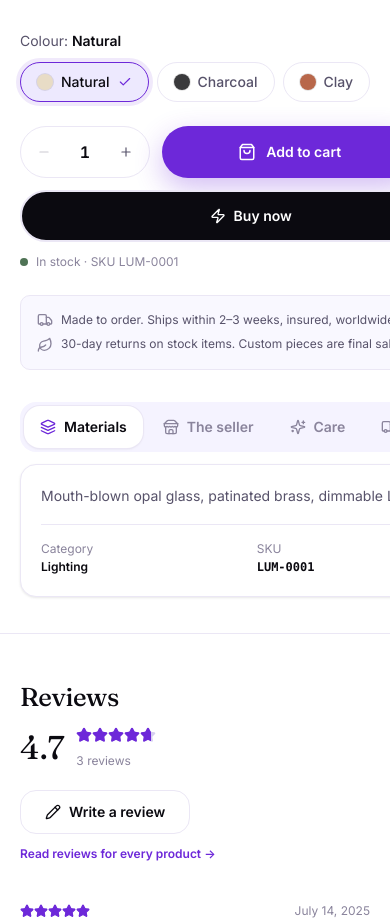
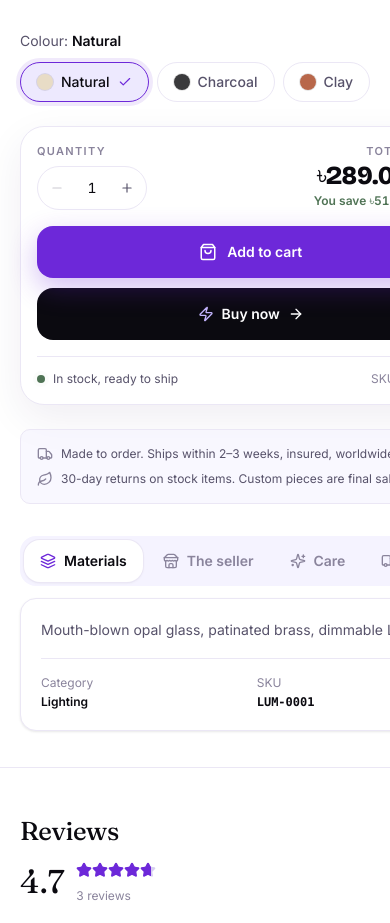
Before and after one commit to suvo-ambalait/e-commerce-website, a React (Vite) app in the folder ecommerce-frontend/: page /product/p1 in a window 390 px wide. Shown: the part 1083-2006 px from the top of the page. Built offline with nearby package versions, Linux system fonts and the light colour scheme.

Commit message:
feat: enhance ParcelCard and ProductDetailPage with improved UI elements and animations

```diff
--- a/ecommerce-frontend/src/features/account/components/ParcelCard.tsx
+++ b/ecommerce-frontend/src/features/account/components/ParcelCard.tsx
@@ -1,12 +1,20 @@
 import type { ReactNode } from 'react'
 import { Link } from 'react-router-dom'
-import { LuCheck, LuStore, LuX } from 'react-icons/lu'
+import type { IconType } from 'react-icons'
+import { LuCheck, LuHouse, LuPackage, LuStore, LuTruck, LuX } from 'react-icons/lu'
 import { cn } from '@/shared/lib/cn'
 import { formatPrice } from '@/shared/lib/format'
 import { useVendors } from '@/features/vendor/context/VendorContext'
 import type { Shipment } from '@/shared/types'
 import { AccountCard } from './AccountLayout'
 import { shipmentSteps } from '../lib/useCustomer'
+
+/** icon shown inside each tracker step */
+const stepIcon: Record<string, IconType> = {
+  Processing: LuPackage,
+  Shipped: LuTruck,
+  Delivered: LuHouse,
+}
 
 /** One shop's parcel: who sent it, a progress tracker, the items inside, and optional actions. */
 export function ParcelCard({ shipment, footer }: { shipment: Shipment; footer?: ReactNode }) {
@@ -38,45 +46,78 @@ export function ParcelCard({ shipment, footer }: { shipment: Shipment; footer?:
           This parcel was cancelled. You will not pay for it.
         </p>
       ) : (
-        <ol className="grid grid-cols-3" aria-label="Delivery progress">
+        <ol className="grid grid-cols-3 rounded-2xl bg-surface-sunken/60 px-2 py-4" aria-label="Delivery progress">
           {shipmentSteps.map((step, i) => {
             const done = i <= reached
+            const current = i === reached && i < shipmentSteps.length - 1
             return (
-              <li key={step} className="relative flex flex-col items-center text-center">
+              <li
+                key={step}
+                className="relative flex flex-col items-center text-center"
+                aria-current={i === reached ? 'step' : undefined}
+              >
+                {/* connector from the previous step; z-0 keeps it under every circle */}
                 {i > 0 && (
                   <span
-                    className={cn('absolute right-1/2 top-3.5 h-0.5 w-full -translate-y-1/2', done ? 'bg-accent' : 'bg-border')}
+                    className="absolute right-1/2 top-4 z-0 h-1 w-full -translate-y-1/2 overflow-hidden rounded-full bg-border"
                     aria-hidden
-                  />
+                  >
+                    <span
+                      className={cn(
+                        'block h-full origin-left rounded-full bg-accent transition-transform duration-700',
+                        done ? 'scale-x-100' : 'scale-x-0',
+                      )}
+                    />
+                  </span>
                 )}
-                <span
-                  className={cn(
-                    'relative flex h-7 w-7 items-center justify-center rounded-full text-xs font-semibold ring-4 ring-surface',
-                    done ? 'bg-accent text-on-accent' : 'bg-surface-sunken text-ink-mute',
-                  )}
-                >
-                  {done ? <LuCheck className="h-3.5 w-3.5" /> : i + 1}
+                <span className="relative z-10 flex h-8 w-8 items-center justify-center">
+                  {current && <span className="absolute inset-0 animate-ping rounded-full bg-accent/30" aria-hidden />}
+                  <span
+                    className={cn(
+                      'relative flex h-8 w-8 items-center justify-center rounded-full text-xs font-bold ring-4 ring-surface-sunken',
+                      done
+                        ? 'bg-accent text-on-accent shadow-[0_6px_14px_rgba(109,40,217,0.3)]'
+                        : 'border-2 border-border-strong! bg-surface text-ink-mute',
+                    )}
+                  >
+                    {(() => {
+                      const Icon = stepIcon[step] ?? LuCheck
+                      return <Icon className="h-4 w-4" aria-hidden />
+                    })()}
+                  </span>
                 </span>
-                <span className={cn('mt-1.5 text-caption font-semibold', done ? 'text-ink' : 'text-ink-mute')}>{step}</span>
+                <span className={cn('mt-2 text-caption font-semibold', done ? 'text-ink' : 'text-ink-mute')}>{step}</span>
+                {current && <span className="text-[11px] font-medium text-accent">Now</span>}
               </li>
             )
           })}
         </ol>
       )}
 
-      <ul className="mt-5 divide-y divide-border border-t border-border">
+      <ul className="mt-4 divide-y divide-border">
         {shipment.items.map((item) => (
-          <li key={item.key} className="flex items-center gap-3 py-3">
-            <Link to={`/product/${item.productId}`} className="shrink-0">
-              <img src={item.image} alt="" className="h-16 w-16 rounded-xl object-cover" />
+          <li key={item.key} className="flex items-center gap-3.5 py-3">
+            <Link to={`/product/${item.productId}`} className="group shrink-0 overflow-hidden rounded-xl ring-1 ring-border">
+              <img
+                src={item.image}
+                alt=""
+                className="h-16 w-16 object-cover transition-transform duration-300 group-hover:scale-105"
+              />
             </Link>
             <div className="min-w-0 flex-1">
               <Link to={`/product/${item.productId}`} className="line-clamp-1 text-sm font-semibold text-ink hover:text-accent">
                 {item.name}
               </Link>
-              <p className="text-caption text-ink-mute">
-                {[item.color, item.size].filter(Boolean).join(' · ')}
-                {(item.color || item.size) && ' · '}Qty {item.quantity}
+              <p className="mt-0.5 flex flex-wrap items-center gap-1.5 text-caption text-ink-mute">
+                {[item.color, item.size].filter(Boolean).map((v) => (
+                  <span key={v} className="rounded-md bg-surface-sunken px-1.5 py-px">
+                    {v}
+                  </span>
+                ))}
+                <span>
+                  Qty <span className="font-semibold text-ink-soft tabular-nums">{item.quantity}</span>
+                  {item.quantity > 1 && <span className="tabular-nums"> × {formatPrice(item.price)}</span>}
+                </span>
               </p>
             </div>
             <p className="text-sm font-semibold text-ink tabular-nums">{formatPrice(item.price * item.quantity)}</p>
@@ -84,7 +125,30 @@ export function ParcelCard({ shipment, footer }: { shipment: Shipment; footer?:
         ))}
       </ul>
 
-      {footer && <div className="mt-2 border-t border-border pt-4">{footer}</div>}
+      {/* how the parcel total adds up */}
+      <dl className="mt-1 space-y-1.5 rounded-2xl bg-surface-sunken/60 px-4 py-3 text-caption">
+        <BreakdownRow label="Items" value={formatPrice(shipment.subtotal)} />
+        {shipment.discount > 0 && (
+          <BreakdownRow label="Discount" value={`−${formatPrice(shipment.discount)}`} className="text-success" />
+        )}
+        <BreakdownRow label="Delivery" value={shipment.shipping === 0 ? 'Free' : formatPrice(shipment.shipping)} />
+        {shipment.tax > 0 && <BreakdownRow label="Tax" value={formatPrice(shipment.tax)} />}
+        <div className="flex items-center justify-between border-t border-border pt-2 text-sm font-bold text-ink">
+          <dt>Parcel total</dt>
+          <dd className="tabular-nums">{formatPrice(shipment.total)}</dd>
+        </div>
+      </dl>
+
+      {footer && <div className="mt-4 border-t border-border pt-4">{footer}</div>}
     </AccountCard>
   )
 }
+
+function BreakdownRow({ label, value, className }: { label: string; value: string; className?: string }) {
+  return (
+    <div className={cn('flex items-center justify-between text-ink-soft', className)}>
+      <dt>{label}</dt>
+      <dd className="tabular-nums">{value}</dd>
+    </div>
+  )
+}
--- a/ecommerce-frontend/src/features/catalog/pages/ProductDetailPage.tsx
+++ b/ecommerce-frontend/src/features/catalog/pages/ProductDetailPage.tsx
@@ -1,6 +1,6 @@
-import { useState } from 'react'
+import { useEffect, useRef, useState } from 'react'
 import { Link, useNavigate, useParams } from 'react-router-dom'
-import { motion } from 'motion/react'
+import { AnimatePresence, motion } from 'motion/react'
 import { LuArrowRight, LuCheck, LuLayers, LuSparkles, LuStore, LuTruck, LuZap } from 'react-icons/lu'
 import { useDocumentTitle } from '@/shared/hooks/useDocumentTitle'
 import {
@@ -16,7 +16,7 @@ import {
 } from '@/shared/ui'
 import { BagIcon, HeartIcon, TruckIcon, LeafIcon } from '@/shared/ui/icons'
 import { cn } from '@/shared/lib/cn'
-import { discountFraction, formatPercent } from '@/shared/lib/format'
+import { discountFraction, formatPercent, formatPrice } from '@/shared/lib/format'
 import { useCatalog } from '../context/CatalogContext'
 import { useCart } from '@/features/cart/context/CartContext'
 import { useWishlist } from '@/features/account/context/WishlistContext'
@@ -51,6 +51,9 @@ export function ProductDetailPage() {
   const [color, setColor] = useState(COLORS[0])
   const [size] = useState(SIZES[0])
   const [qty, setQty] = useState(1)
+  const [added, setAdded] = useState(false)
+  const addedTimer = useRef<number | undefined>(undefined)
+  useEffect(() => () => window.clearTimeout(addedTimer.current), [])
 
   useDocumentTitle(product ? `${product.name} · AmbalaEshop` : 'Product · AmbalaEshop')
 
@@ -74,9 +77,14 @@ export function ProductDetailPage() {
   const stock = statusFor(product)
   const soldOut = product.stock <= 0
 
+  const saving = product.originalPrice && product.originalPrice > product.price ? (product.originalPrice - product.price) * qty : 0
+
   const add = () => {
     addItem(product, { size, color, quantity: qty })
     notify(`${product.name} added to cart`, 'success')
+    setAdded(true)
+    window.clearTimeout(addedTimer.current)
+    addedTimer.current = window.setTimeout(() => setAdded(false), 1600)
   }
 
   const buyNow = () => {
@@ -152,29 +160,42 @@ export function ProductDetailPage() {
                 </div>
               </div>
 
-              {/* purchase actions */}
-              <div className="mt-6 space-y-3">
-                <div className="flex items-center gap-3">
-                  <QuantityStepper value={qty} onChange={setQty} max={Math.max(1, product.stock)} size="lg" className="shrink-0" />
-                  <button
-                    type="button"
-                    onClick={add}
-                    disabled={soldOut}
-                    className="group inline-flex h-13 min-w-0 flex-1 items-center justify-center gap-2.5 rounded-full bg-accent px-6 text-sm font-semibold text-on-accent shadow-[0_10px_28px_rgba(109,40,217,0.3)] transition-[background-color,transform] hover:bg-accent-hover active:translate-y-px disabled:cursor-not-allowed disabled:bg-border-strong disabled:text-ink-mute disabled:shadow-none"
-                  >
-                    <BagIcon className="h-4.5 w-4.5 shrink-0" />
-                    <span className="truncate">{soldOut ? 'Sold out' : 'Add to cart'}</span>
-                  </button>
+              {/* purchase card */}
+              <div className="mt-6 rounded-3xl border border-border bg-surface p-4 shadow-[0_14px_40px_rgba(40,20,80,0.07)] sm:p-5">
+                {/* quantity + live total + save */}
+                <div className="flex items-center justify-between gap-3">
+                  <div>
+                    <p className="mb-1.5 text-[11px] font-semibold uppercase tracking-[0.12em] text-ink-mute">Quantity</p>
+                    <QuantityStepper
+                      value={qty}
+                      onChange={setQty}
+                      max={Math.max(1, product.stock)}
+                      className={cn(soldOut && 'pointer-events-none opacity-50')}
+                    />
+                  </div>
+                  <div className="flex items-start gap-3">
+                    <div className="text-right">
+                      <p className="text-[11px] font-semibold uppercase tracking-[0.12em] text-ink-mute">Total</p>
+                      <p className="mt-1 font-display text-2xl font-extrabold leading-none tracking-[-0.03em] text-ink tabular-nums">
+                        {formatPrice(product.price * qty)}
+                      </p>
+                      {saving > 0 && (
+                        <p className="mt-1 text-caption font-semibold text-success tabular-nums">
+                          You save {formatPrice(saving)}
+                        </p>
+                      )}
+                    </div>
                     <button
                       type="button"
                       aria-label={wishlisted ? 'Remove from saved items' : 'Save for later'}
                       aria-pressed={wishlisted}
+                      title={wishlisted ? 'Saved' : 'Save for later'}
                       onClick={() => {
                         toggle(product.id)
                         notify(wishlisted ? 'Removed from saved items' : 'Saved for later', 'success')
                       }}
                       className={cn(
-                      'flex h-13 w-13 shrink-0 items-center justify-center rounded-full border transition-colors',
+                        'flex h-11 w-11 shrink-0 items-center justify-center rounded-full border transition-[color,background-color,border-color,transform] active:scale-90',
                         wishlisted
                           ? 'border-accent! bg-accent-soft text-accent'
                           : 'border-border-strong bg-surface text-ink-soft hover:border-accent! hover:text-accent',
@@ -183,33 +204,78 @@ export function ProductDetailPage() {
                       <HeartIcon className={cn('h-5 w-5', wishlisted && 'fill-current')} />
                     </button>
                   </div>
+                </div>
+
+                {/* actions */}
+                <div className="mt-4 grid gap-2.5 sm:grid-cols-2">
+                  <button
+                    type="button"
+                    onClick={add}
+                    disabled={soldOut}
+                    className={cn(
+                      'group relative inline-flex h-13 items-center justify-center gap-2.5 overflow-hidden rounded-2xl px-5 text-sm font-semibold text-on-accent transition-[background-color,transform,box-shadow] active:scale-[0.98] disabled:cursor-not-allowed disabled:bg-border-strong disabled:text-ink-mute disabled:shadow-none',
+                      added
+                        ? 'bg-success shadow-[0_10px_24px_rgba(34,120,60,0.25)]'
+                        : 'bg-accent shadow-[0_10px_28px_rgba(109,40,217,0.3)] hover:bg-accent-hover',
+                      soldOut && 'sm:col-span-2',
+                    )}
+                  >
+                    <AnimatePresence mode="wait" initial={false}>
+                      <motion.span
+                        key={soldOut ? 'out' : added ? 'added' : 'add'}
+                        initial={{ y: 12, opacity: 0 }}
+                        animate={{ y: 0, opacity: 1 }}
+                        exit={{ y: -12, opacity: 0 }}
+                        transition={{ duration: 0.18 }}
+                        className="inline-flex items-center gap-2.5"
+                      >
+                        {added ? <LuCheck className="h-4.5 w-4.5" /> : <BagIcon className="h-4.5 w-4.5 shrink-0" />}
+                        {soldOut ? 'Sold out' : added ? 'Added to cart' : 'Add to cart'}
+                      </motion.span>
+                    </AnimatePresence>
+                  </button>
 
                   {!soldOut && (
                     <button
                       type="button"
                       onClick={buyNow}
-                    className="inline-flex h-13 w-full items-center justify-center gap-2 rounded-full border-2 border-ink bg-ink text-sm font-semibold text-bg transition-colors hover:bg-ink-soft hover:border-ink-soft"
+                      className="group inline-flex h-13 items-center justify-center gap-2 rounded-2xl bg-ink px-5 text-sm font-semibold text-bg transition-[opacity,transform] hover:opacity-90 active:scale-[0.98]"
                     >
-                    <LuZap className="h-4 w-4" />
+                      <LuZap className="h-4 w-4 text-[#c4b5fd]" />
                       Buy now
+                      <LuArrowRight className="h-4 w-4 transition-transform group-hover:translate-x-1" />
                     </button>
                   )}
                 </div>
 
-              <p className="mt-3 flex items-center gap-2 text-caption text-ink-mute">
+                {/* stock */}
+                <div className="mt-4 flex items-center justify-between gap-3 border-t border-border pt-3.5 text-caption">
+                  <span className="flex items-center gap-2 text-ink-soft">
+                    <span className="relative flex h-2 w-2">
+                      {stock !== 'out' && (
                         <span
                           className={cn(
-                    'h-2 w-2 rounded-full',
+                            'absolute inline-flex h-full w-full animate-ping rounded-full opacity-60',
+                            stock === 'low' ? 'bg-warning' : 'bg-success',
+                          )}
+                        />
+                      )}
+                      <span
+                        className={cn(
+                          'relative inline-flex h-2 w-2 rounded-full',
                           stock === 'out' ? 'bg-danger' : stock === 'low' ? 'bg-warning' : 'bg-success',
                         )}
-                  aria-hidden
                       />
+                    </span>
                     {stock === 'out'
-                  ? `Out of stock right now · SKU ${product.sku}`
+                      ? 'Out of stock right now'
                       : stock === 'low'
-                    ? `Only ${product.stock} left in stock — order soon`
-                    : `In stock · SKU ${product.sku}`}
-              </p>
+                        ? `Only ${product.stock} left — order soon`
+                        : 'In stock, ready to ship'}
+                  </span>
+                  <span className="shrink-0 text-ink-mute tabular-nums">SKU {product.sku}</span>
+                </div>
+              </div>
 
               {vendor && (
                 <div className="mt-6 space-y-2 rounded-lg border border-border bg-surface-sunken/60 p-4 text-caption text-ink-soft">
```
Lines whose indentation alone changed are shown as unchanged.
